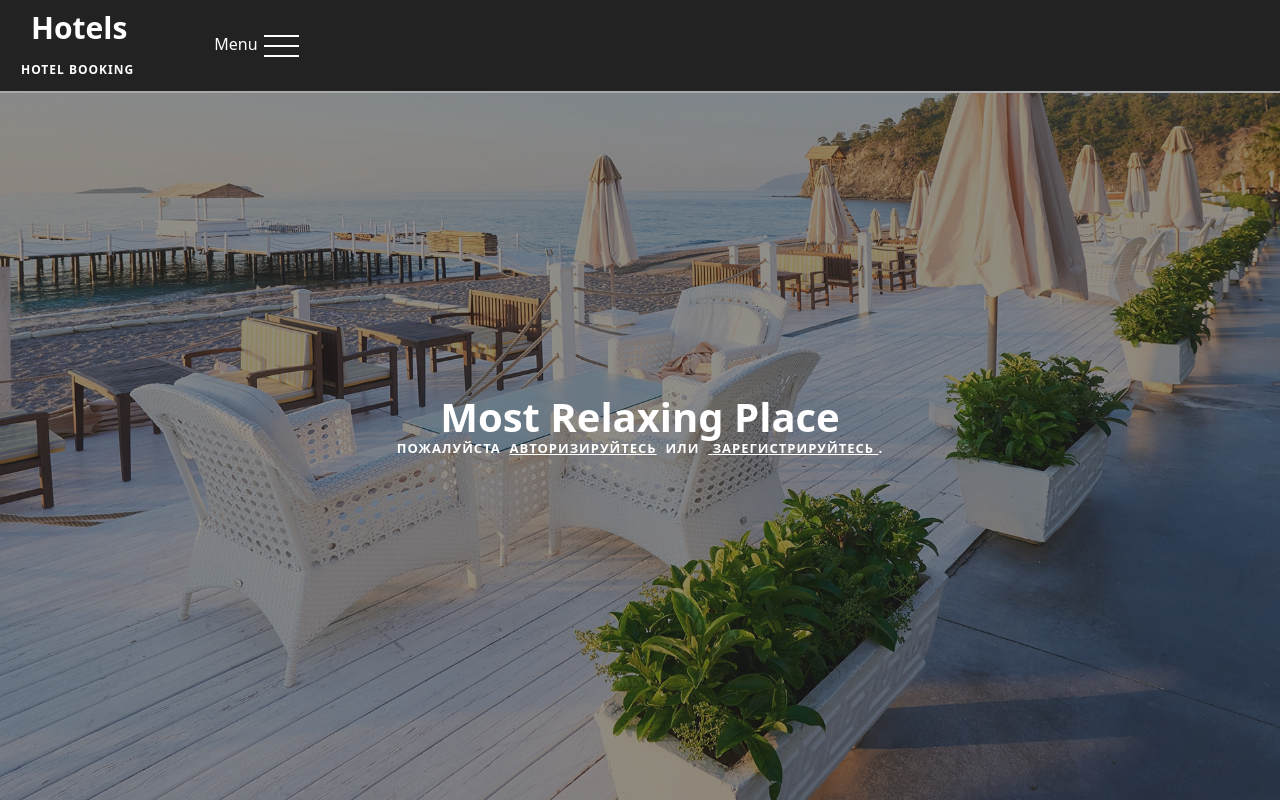
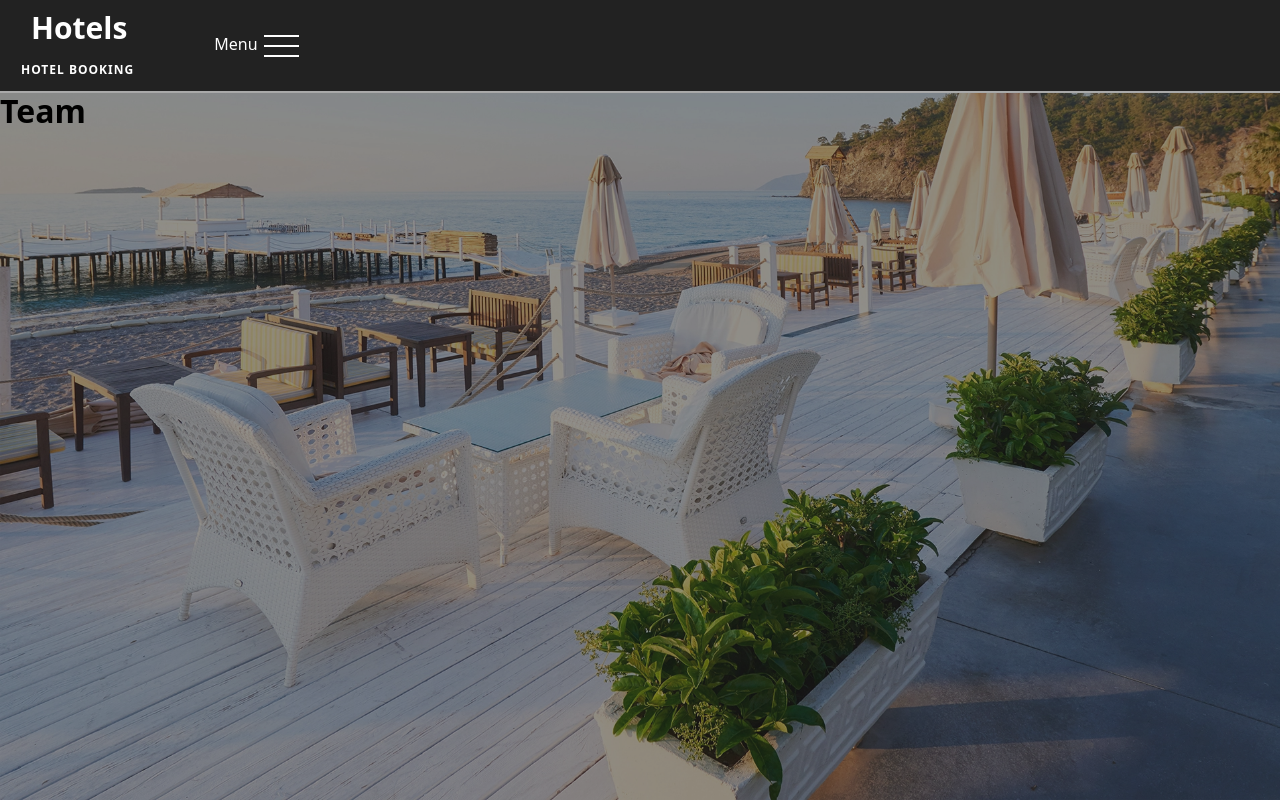
Before and after one commit to andreyz11288/hotels, a React (Create React App) app: page /team in a window 1280 px wide. Built offline with nearby package versions, Linux system fonts and the light colour scheme.

Commit message:
добавил команду

```diff
--- a/src/App.js
+++ b/src/App.js
@@ -22,6 +22,9 @@ const BestHotels = lazy(() =>
 const MyCabinet = lazy(() =>
   import("./Page/MyCabinet/MyCabinet" /*webpackChunkName: "MyCabinet"*/)
 );
+const Team = lazy(() =>
+  import("./Page/Team/Team" /*webpackChunkName: "MyCabinet"*/)
+);
 
 const App = ({ onRefresh }) => {
   const dispatch = useDispatch();
@@ -41,6 +44,7 @@ const App = ({ onRefresh }) => {
         <Suspense fallback={<h1>Lodding...</h1>}>
           <Switch>
             <Route exact path='/' component={HomePage} />
+            <Route  path='/team' component={Team} />
             <PrivateRoute
               path='/bestHotels'
               component={BestHotels}
--- a/src/Components/Loging/AppBar/ModalApp.js
+++ b/src/Components/Loging/AppBar/ModalApp.js
@@ -27,6 +27,14 @@ const ModalApp = () => {
             activeClassName={s.navLinkactive}
           >
             Home
+          </NavLink>
+          <NavLink
+            exact
+            to='/team'
+            className={s.link}
+            activeClassName={s.navLinkactive}
+          >
+            Team
           </NavLink>
           {isAuthenticated ? (
             <>
--- a/src/Components/Loging/NavBar/NavBar.js
+++ b/src/Components/Loging/NavBar/NavBar.js
@@ -20,7 +20,16 @@ function NavBar() {
             Home
           </NavLink>
         </li>
-
+        <li className={s.li}>
+          <NavLink
+            exact
+            to='/team'
+            className={s.navLink}
+            activeClassName={s.navLinkactive}
+          >
+            Team
+          </NavLink>
+        </li>
         {isLoggedIn && (
           <>
             <li className={s.li}>
--- /dev/null
+++ b/src/Page/Team/Team.js
@@ -0,0 +1,5 @@
+export default function Team() {
+    return (
+        <h1>Team</h1>
+    )
+}
```
